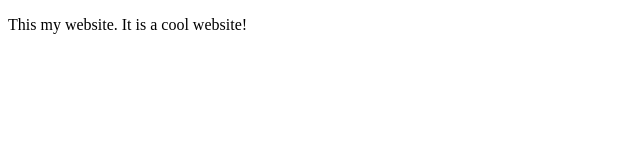
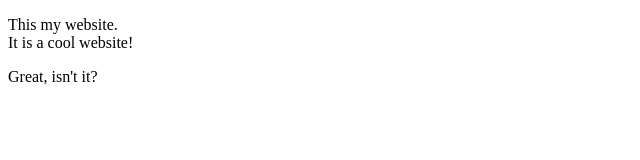
Before and after one commit to miguel76/NewWebsite, a plain HTML site: page index.html in a window 1280 px wide. Shown: the whole page, without its empty margins (0-640 px from the left). Drawn offline with Linux system fonts and the light colour scheme.

Commit message:
Update index.html

```diff
--- a/index.html
+++ b/index.html
@@ -5,8 +5,11 @@
   </head>
   <body>
     <p>
-      This my website.
+      This my website. <br>
       It is a cool website!
+    </p>
+    <p>
+      Great, isn't it?
     </p>
   </body>
 </html>
```
